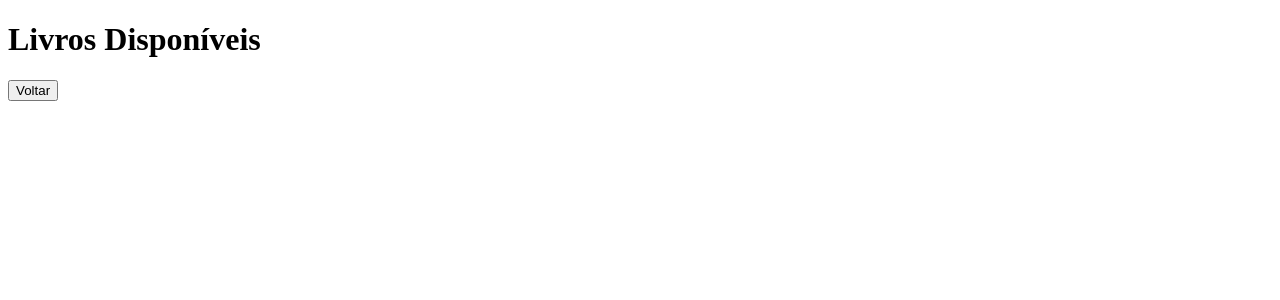
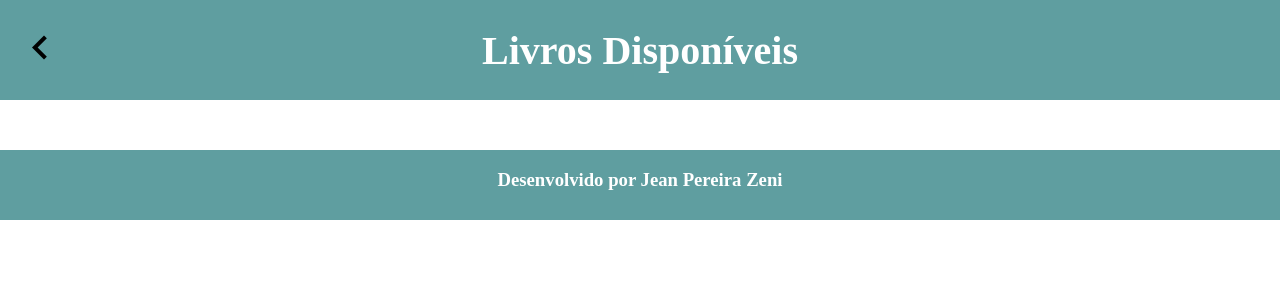
Before and after one commit to Jean-Zeni/ProjetoFinal_Jean, a PHP site: page /php/listaLivros.php in a window 1280 px wide. Shown: the top 300 px of the page. Run offline with PHP 8.4, Linux system fonts and the light colour scheme; the visitor is signed in with stand-in values (Sample User, id 1); data that the repository does not hold is empty; some web fonts are replaced.

Commit message:
Commit de 16/12/2024 às 17h34

```diff
--- a/php/classes/Livro.php
+++ b/php/classes/Livro.php
@@ -15,22 +15,22 @@ class Livro
         $this->conn = $db;
     }
 
-    public function registrar($nomeLivro, $dataPubliLivro, $valorLivro, $imgLivro, $fkIdAutor, $fkIdEditora)
+    public function registrar($nomeLivro, $dataPubliLivro, $valorLivro, $imgLivro, $unidadesLivro, $fkIdAutor, $fkIdEditora)
     {
-        $query = "INSERT INTO " . $this->table_name . " (nome_livro, data_publicacao_livro, valor_livro, img_livro, fk_id_autor, fk_id_editora) VALUES (?, ?, ?, ?, ?, ?)";
+        $query = "INSERT INTO " . $this->table_name . " (nome_livro, data_publicacao_livro, valor_livro, img_livro, unidades, fk_id_autor, fk_id_editora) VALUES (?, ?, ?, ?, ?, ?, ?)";
         $stmt = $this->conn->prepare($query);
-        $stmt->execute([$nomeLivro, $dataPubliLivro, $valorLivro, $imgLivro, $fkIdAutor, $fkIdEditora]);
+        $stmt->execute([$nomeLivro, $dataPubliLivro, $valorLivro, $imgLivro, $unidadesLivro, $fkIdAutor, $fkIdEditora]);
         return $stmt;
     }
 
-    public function criar($nomeLivro, $dataPubliLivro, $valorLivro, $imgLivro, $fkIdAutor, $fkIdEditora)
+    public function criar($nomeLivro, $dataPubliLivro, $valorLivro, $imgLivro, $unidadesLivro, $fkIdAutor, $fkIdEditora)
     {
-        return $this->registrar($nomeLivro, $dataPubliLivro, $valorLivro, $imgLivro, $fkIdAutor, $fkIdEditora);
+        return $this->registrar($nomeLivro, $dataPubliLivro, $valorLivro, $imgLivro, $unidadesLivro, $fkIdAutor, $fkIdEditora);
     }
     public function lerLivroPorAutor()
     {
         $query = "SELECT  l.pk_id_livro, l.nome_livro, l.data_publicacao_livro, l.valor_livro,
-                          l.fk_id_editora,  l.img_livro,  a.nome_autor, e.nome_editora
+                          l.fk_id_editora,  l.img_livro, l.unidades,  a.nome_autor, e.nome_editora
                           FROM tb_livros AS l
                           INNER JOIN tb_autores AS a
                           ON l.fk_id_autor = a.pk_id_autor
@@ -71,12 +71,12 @@ class Livro
         return $stmt->fetch(PDO::FETCH_ASSOC);
     }
 
-    public function atualizar($nomeLivro, $dataPubliLivro, $valorLivro, $imgLivro, $fkIdAutor, $fkIdEditora, $pkIdLivro)
+    public function atualizar($nomeLivro, $dataPubliLivro, $valorLivro, $imgLivro, $unidadesLivro, $fkIdAutor, $fkIdEditora, $pkIdLivro)
     {
 
-        $query = "UPDATE " . $this->table_name . " SET nome_livro = ?, data_publicacao_livro = ?, valor_livro = ?, img_livro = ?, fk_id_autor = ?, fk_id_editora = ? WHERE pk_id_livro = ?";
+        $query = "UPDATE " . $this->table_name . " SET nome_livro = ?, data_publicacao_livro = ?, valor_livro = ?, img_livro = ?, unidades = ?, fk_id_autor = ?, fk_id_editora = ? WHERE pk_id_livro = ?";
         $stmt = $this->conn->prepare($query);
-        $stmt->execute([$nomeLivro, $dataPubliLivro, $valorLivro, $imgLivro, $fkIdAutor, $fkIdEditora, $pkIdLivro]);
+        $stmt->execute([$nomeLivro, $dataPubliLivro, $valorLivro, $imgLivro, $unidadesLivro, $fkIdAutor, $fkIdEditora, $pkIdLivro]);
         return $stmt;
     }
 
--- a/php/listaLivros.php
+++ b/php/listaLivros.php
@@ -40,13 +40,16 @@ if (isset($_GET['deletarLivro'])) {
 </head>
 <body id="telaListaLivros">
 
-<header><h1>Livros Disponíveis</h1></header>
+<header id="cabecalhoListaLivros">
+<button class="btnSair" onclick="location.href='home.php'"><img src="../assets/arrow_left_icon_48px.png" alt="voltar"></button>
+    <h1>Livros Disponíveis</h1>
+</header>
 
-<main>
+<main id="conteudoTelaLivros">
 
-<div id="listaDeLivros">
+<div id="livros">
 
-<ul>
+<ul id="listaLivros">
 <!-- ======================================================================================= -->
 
 <?php while ($row = $dadosLivro->fetch(PDO::FETCH_ASSOC)) : ?>
@@ -61,8 +64,9 @@ if (isset($_GET['deletarLivro'])) {
     ?>
 
 <!-- AQUI FICARÃO OS CARDS DE LIVROS -->
-    <li>
+    <li id="itensListaLivros">
         <div id="cardLivro">
+
         <!-- IMG LIVRO -->
         <img id="imgLivro" src="<?php echo $row['img_livro']?>" alt="Imagem do livro">
 
@@ -73,10 +77,10 @@ if (isset($_GET['deletarLivro'])) {
 
         echo "Autor: <strong>" . $row['nome_autor'] . "</strong><br><br>
         Valor do produto: " . $row['valor_livro'] .
-        "<br><br>Data de Publicação: " . $dataFormatada->format('d/m/Y'); ?></p>
+        "<br><br>Data de Publicação: " . $dataFormatada->format('d/m/Y') . "<br><br>Quantidade disponível: <strong>" . $row['unidades'] . "</strong>"?></p>
 
-        <a href="deletarLivro.php?id=<?php echo $row['pk_id_livro']; ?>" >Deletar</a>
-        <a href="editarLivro.php?id=<?php echo $row['pk_id_livro']; ?>" >Editar</a><br><br>
+        <button onclick="location.href='deletarLivro.php?id=<?php echo $row['pk_id_livro'];?>'" class="botoesCardLivro">Deletar</button><br>
+        <button onclick="location.href='editarLivro.php?id=<?php echo $row['pk_id_livro'];?>'" class="botoesCardLivro">Editar</button>
 
     </div>
     </li>
@@ -85,9 +89,9 @@ if (isset($_GET['deletarLivro'])) {
     </ul>
 </div>
 
-<button class="btnSair" onclick="location.href='home.php'">Voltar</button>
+</main>
 
-</main>
+<footer id="rodapeListaLivros"><h3>Desenvolvido por Jean Pereira Zeni</h3></footer>
 
 </body>
 </html>
--- a/styles/style.css
+++ b/styles/style.css
@@ -1,5 +1,22 @@
 /* FONTE UTILIZADA */
 @import url('https://fonts.googleapis.com/css2?family=Gotu&display=swap');
+
+/* Estilização geral dos botões de voltar */
+/* ==================================================================================================================== */
+.btnSair {
+    font-size: 20px;
+    border-radius: 5px;
+}
+
+.btnSair:hover {
+    background-color: blue;
+    color: white;
+
+    transition: background-color 0.15s ease-in-out;
+    cursor: pointer;
+}
+
+/* ==================================================================================================================== */
 
 /* ESTILIZAÇÃO DA TELA index.php */
 /* ==================================================================================================================== */
@@ -229,6 +246,7 @@
 
     #formCadLivro {
         margin-top: 20px;
+        margin-bottom: 20px;
         padding: 20px;
         padding-left: 30px;
         padding-right: 30px;
@@ -244,7 +262,7 @@
             border-radius: 5px;
         }
 
-        #valorLivro {
+        .inputsNumber {
             width: 60px;
             font-size: 17px;
             border-radius: 5px;
@@ -306,12 +324,45 @@
 /* ESTILIZAÇÃO DA TELA DE LIVROS
 ========================================================================================================================*/
 
-/* TENHO QUE AJUSTAR ESSA LISTA */
-#listaDeLivros {
+#telaListaLivros{
+    margin: 0;
+    padding: 0;
+}
 
+ /* AS ESTILIZAÇÕES ABAIXO FAZEM PARTE DA LISTA DE LIVROS EM SI */
+
+ #cabecalhoListaLivros{
+    display: flex;
+    position: fixed;
+
+    width: 100%;
+    height: 100px;
+
+    text-align: center;
+    align-items: center;
+    justify-content: center;
+
+    background-color: cadetblue;
+    color: white;
+
+    h1{
+        position: absolute;
+        font-size: 40px;
+    }
+
+    .btnSair{
+        position: absolute;
+        left: 10px;
+
+        background: none;
+        border: 0;
+    }
+
+ }
+
+    #livros {
         display: flex;
         flex-direction: column;
-
 
         #cardLivro {
             display: flex;
@@ -319,6 +370,7 @@
             text-align: center;
 
             margin-top: 20px;
+            margin-bottom: 20px;
             width: 300px;
             justify-content: center;
             align-items: center;
@@ -329,25 +381,68 @@
             background-color: cadetblue;
 
             #imgLivro {
-            min-width: 250px;
+                min-width: 230px;
                 min-height: 300px;
 
                 max-width: 300px;
                 max-height: 300px;
             }
         }
-    ul{
+
+        #listaLivros{
             list-style-type: none;
             padding: 0;
             margin: 0;
+            margin-top: 150px;
+
+            margin-left: 25px;
 
             display: grid;
-        grid-template-columns: repeat(3,minmax(100px, 190px)); /* Cria colunas flexíveis */
-        gap: 250px; /* Espaçamento entre os itens */
+            grid-template-columns: repeat(3, minmax(100px, 190px));
+            /* Cria colunas flexíveis */
+            column-gap: 250px;
+            /* Espaçamento entre as colunas */
+            row-gap: 50px;
+            /* Espaçamento entre as linhas */
 
-        li{
+            #itensListaLivros{
+                color: white;
                 margin-left: 20px;
                 margin-right: 20px;
+                margin-top: 0px;
+                margin-bottom: 0px;
+
+                .botoesCardLivro{
+
+                        color: white;
+                        background-color: rgba(0, 0, 0, 0.384);
+                        font-size: 15px;
+                        border-radius: 5px;
+
+                }
+
+                .botoesCardLivro:hover {
+                    background-color: cadetblue;
+                    color: white;
+
+                    transition: background-color 0.15s ease-in-out;
+                    cursor: pointer;
+                }
+
             }
         }
     }
+
+    #rodapeListaLivros{
+        display: flex;
+        flex-direction: row;
+        text-align: center;
+        justify-content: center;
+
+        background-color: cadetblue;
+        color: white;
+        width: 100%;
+        height: 70px;
+    }
+
+    /* ================================================================================================================ */
```
Also changed, not shown: php/cadLivro.php (+11 -2 lines), php/editarLivro.php (+8 -3 lines), assets/arrow_left_icon_48px.png (added), uploads/67607decc975a.jpeg (added), uploads/676082f12a09a.jpeg (added), uploads/676083acc7435.jpeg (added). Lines whose indentation alone changed are shown as unchanged.
